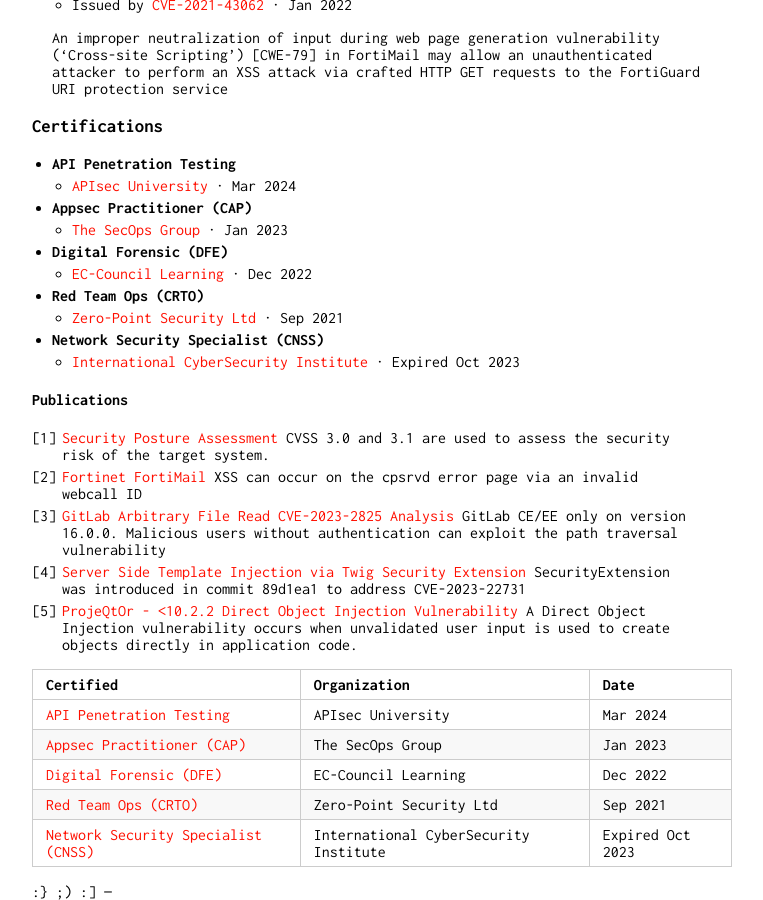
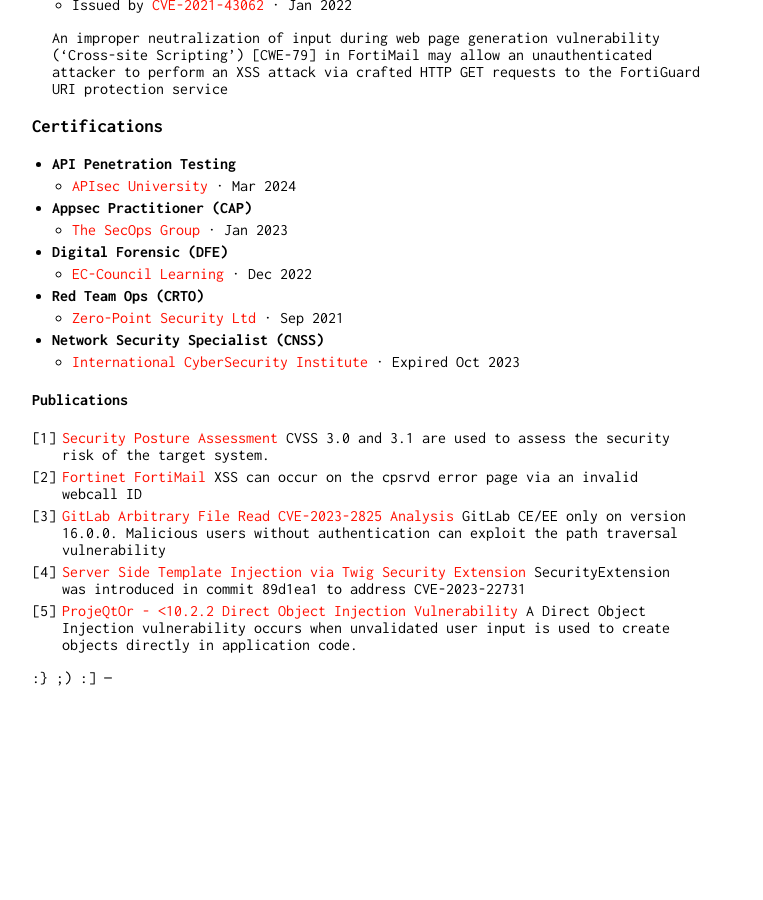
Before and after one commit to z0rs/me, a Jekyll site: the page built from index.md, in a window 1280 px wide and 900 px high, scrolled down 1076 px. Shown: the whole window, without its empty margins (258-1021 px from the left). Built offline with Jekyll 4.4.1, drawn with Linux system fonts in a browser that asks for light colours; after the commit the page ends 1762 px from its top, so only the background shows below that.

Commit message:
Update index.md

```diff
--- a/index.md
+++ b/index.md
@@ -67,13 +67,6 @@ control panel. Promptly informed customers & performed original research
 4. [Server Side Template Injection via Twig Security Extension](https://z0rs.github.io/blog/Server-Side-Template-Injection/) SecurityExtension was introduced in commit 89d1ea1 to address CVE-2023-22731
 5. [ProjeQtOr - <10.2.2 Direct Object Injection Vulnerability](https://labs.watchtowr.com/projeqtor-10-2-2-direct-object-injection-vulnerability/) A Direct Object Injection vulnerability occurs when unvalidated user input is used to create objects directly in application code.
 
-Certified | Organization | Date
------|-------|--------
-[API Penetration Testing](https://www.credly.com/badges/329f7824-8100-4175-bd91-cc7f69d672dc) | APIsec University | Mar 2024
-[Appsec Practitioner (CAP)](https://pbs.twimg.com/media/FleEzr8aEAIZ9TB?format=png&name=900x900) | The SecOps Group | Jan 2023
-[Digital Forensic (DFE)](https://pbs.twimg.com/media/FlXICtpaAAEP1Fd?format=jpg&name=large) | EC-Council Learning  | Dec 2022
-[Red Team Ops (CRTO)](https://eu.badgr.com/public/assertions/6NzBh3joT9mvixgtJMf24Q) | Zero-Point Security Ltd | Sep 2021
-[Network Security Specialist (CNSS)](https://www.credential.net/fe7310c6-86d4-42f2-9f30-5e1f4360b9c4) | International CyberSecurity Institute | Expired Oct 2023
 
 :}
 ;)
```
